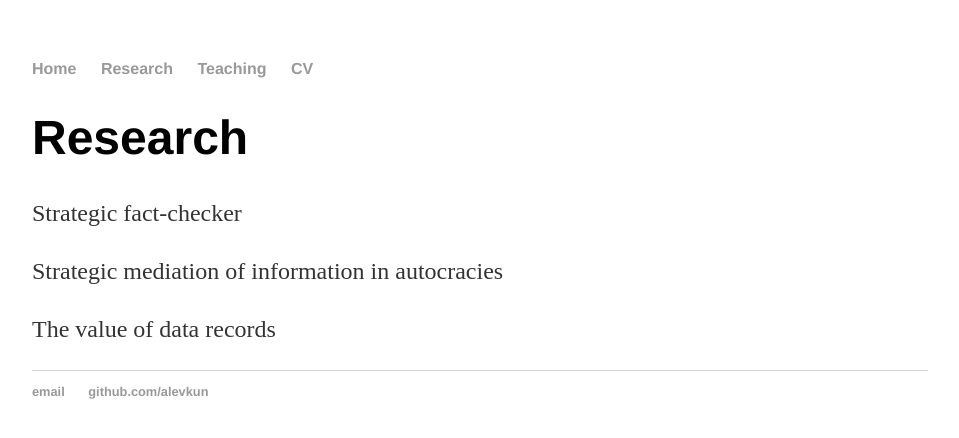
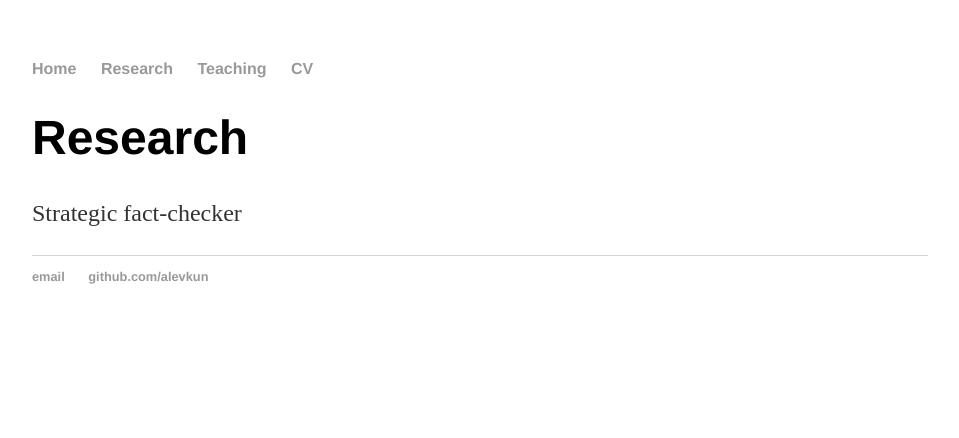
Before and after one commit to alevkun/alevkun.github.io, a Jekyll site: the page built from research/index.html, in a window 1280 px wide. Shown: the top 438 px of the page, without its empty margins (160-1119 px from the left). Built offline with Jekyll 4.4.1, drawn with Linux system fonts in a browser that asks for light colours.

Commit message:
Update index.html

```diff
--- a/research/index.html
+++ b/research/index.html
@@ -4,5 +4,3 @@ title: Research
 ---
 	<h1>{{ page.title }}</h1>
 	<p> Strategic fact-checker </p>
-<p> Strategic mediation of information in autocracies </p>
-<p> The value of data records </p>
```
